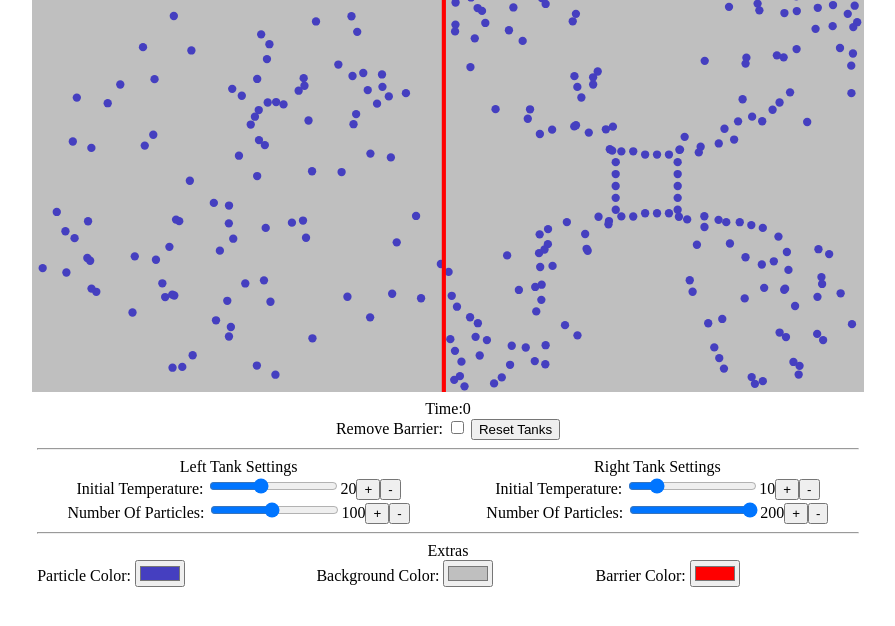
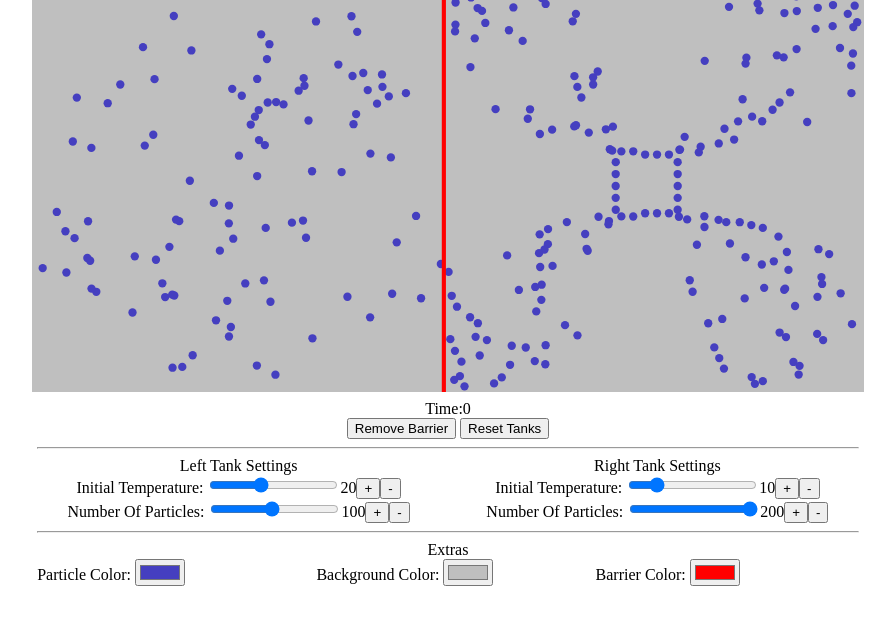
Before and after one commit to BoisterousCoder/ThermalEquilibriumLab, a plain HTML site: page index.html in a window 1280 px wide. Shown: the part 138-764 px from the top of the page, without its empty margins (192-1087 px from the left). Drawn offline with Linux system fonts and the light colour scheme; animation ran at ten frames a second.

Commit message:
Checkbox to Button

```diff
--- a/JS/Start.js
+++ b/JS/Start.js
@@ -94,6 +94,21 @@ function init(c) {
 }
 window.onresize = refreshSize;
 
+function toggleBarrier(){
+    let $button = $('#barrierButton');
+    $button.toggleClass('on');
+    allowCrossOver = $button.hasClass('on');
+    setBarrierButtonText();
+}
+
+function setBarrierButtonText(){
+    if(allowCrossOver){
+        $('#barrierButton').text("Add Barrier");
+    }else{
+        $('#barrierButton').text("Remove Barrier");
+    }
+}
+
 function makeParticle(initPoint, radius, mass, initForce, list) {
     var particle = new Point(initPoint.x, initPoint.y);
     particle.vel = new Point(0, 0);
@@ -109,6 +124,7 @@ function makeParticle(initPoint, radius, mass, initForce, list) {
 }
 
 function printInputs() {
+    setBarrierButtonText();
     settingContainers = $('.setting');
     settingContainers.each(function (i, settingContainer) {
         var settingContainer = $(settingContainer);
@@ -179,8 +195,6 @@ function printInputs() {
         target.parent().children('input').val(value);
         target.parent().children('p').html(value);
     });
-	//Clock is http://flipclockjs.com/
-
 }
 
 function setStopwatch(){
--- a/index.html
+++ b/index.html
@@ -31,7 +31,8 @@
     <div id='settings'>
         <format class='center block'>
             Time:<span id='time'>0</span><br/>
-			<span class='setting' alias='Remove Barrier' onClick='setStopwatch();' type='checkbox' var='allowCrossOver'></span>
+            <!-- <span class='setting' alias='Remove Barrier' onClick='setStopwatch();' type='checkbox' var='allowCrossOver'></span> -->
+            <button id='barrierButton' onclick="setStopwatch();toggleBarrier();"></button>
             <button onclick="resetLoop()">Reset Tanks</button><br/>
         </format>
 
```
Lines whose indentation alone changed are shown as unchanged.
